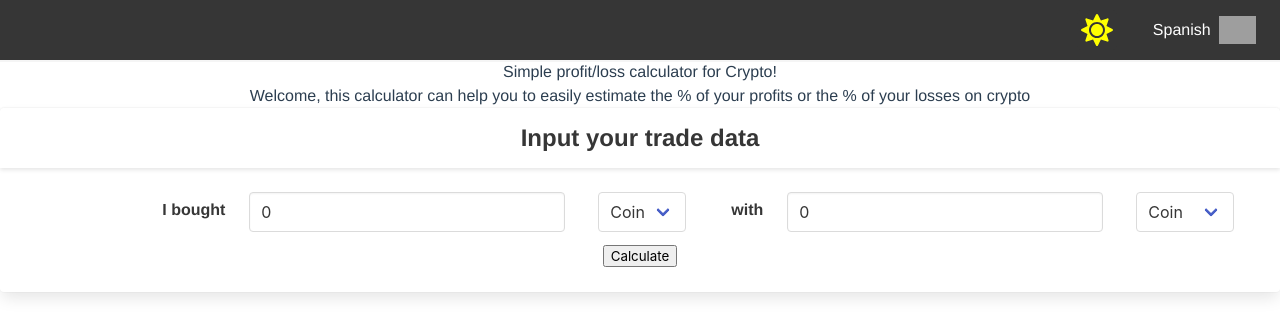
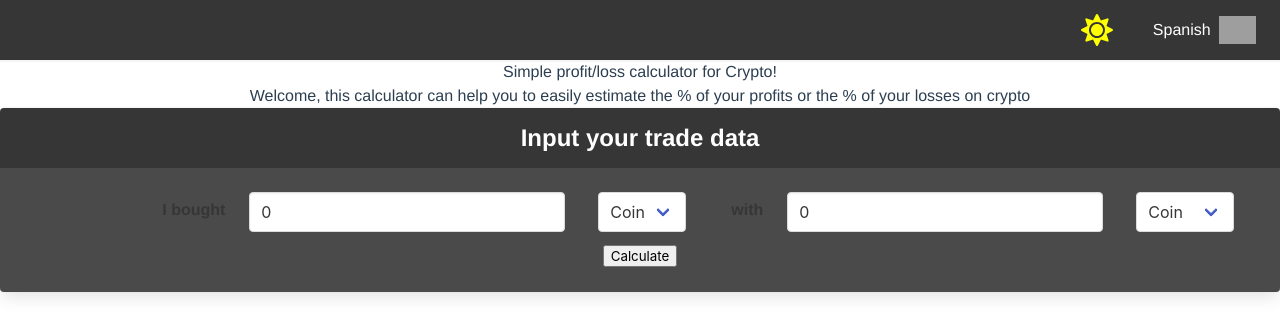
Before and after one commit to tomas95go/simple-profit-loss-calculator, a Vue app: page / in a window 1280 px wide. Shown: the top 336 px of the page. Built offline with nearby package versions, Linux system fonts and the light colour scheme; grey boxes are pictures that could not be loaded.

Commit message:
changing colors

```diff
--- a/src/components/Card.vue
+++ b/src/components/Card.vue
@@ -1,13 +1,17 @@
 <template>
   <div class="card">
-    <header class="card-header">
+    <header class="card-header" :class="hasBackgroundColor">
       <div class="card-header-title is-centered">
-        <h3 class="is-size-4 has-text-weight-bold">
+        <h3 class="is-size-4 has-text-weight-bold" :class="hasTextColor">
           {{ displayTradeCardTitle }}
         </h3>
       </div>
     </header>
-    <div class="card-content" v-if="cardRegion === 'data-entry'">
+    <div
+      class="card-content"
+      :class="contentBackgroundColor"
+      v-if="cardRegion === 'data-entry'"
+    >
       <DataEntry />
     </div>
   </div>
@@ -52,6 +56,45 @@ export default {
 
       return currentTitle[0].text
     },
+    hasBackgroundColor() {
+      let backgroundColor = ``
+
+      if (this.theme === `dark`) {
+        backgroundColor = `has-background-dark`
+      }
+
+      if (this.theme === `light`) {
+        backgroundColor = `has-background-white-ter`
+      }
+
+      return backgroundColor
+    },
+    hasTextColor() {
+      let textColor = ``
+
+      if (this.theme === `dark`) {
+        textColor = `has-text-white`
+      }
+
+      if (this.theme === `light`) {
+        textColor = `has-text-grey-dark`
+      }
+
+      return textColor
+    },
+    contentBackgroundColor() {
+      let backgroundColor = ``
+
+      if (this.theme === `dark`) {
+        backgroundColor = `has-background-grey-dark`
+      }
+
+      if (this.theme === `light`) {
+        backgroundColor = `has-background-white`
+      }
+
+      return backgroundColor
+    },
   },
 }
 </script>
```
